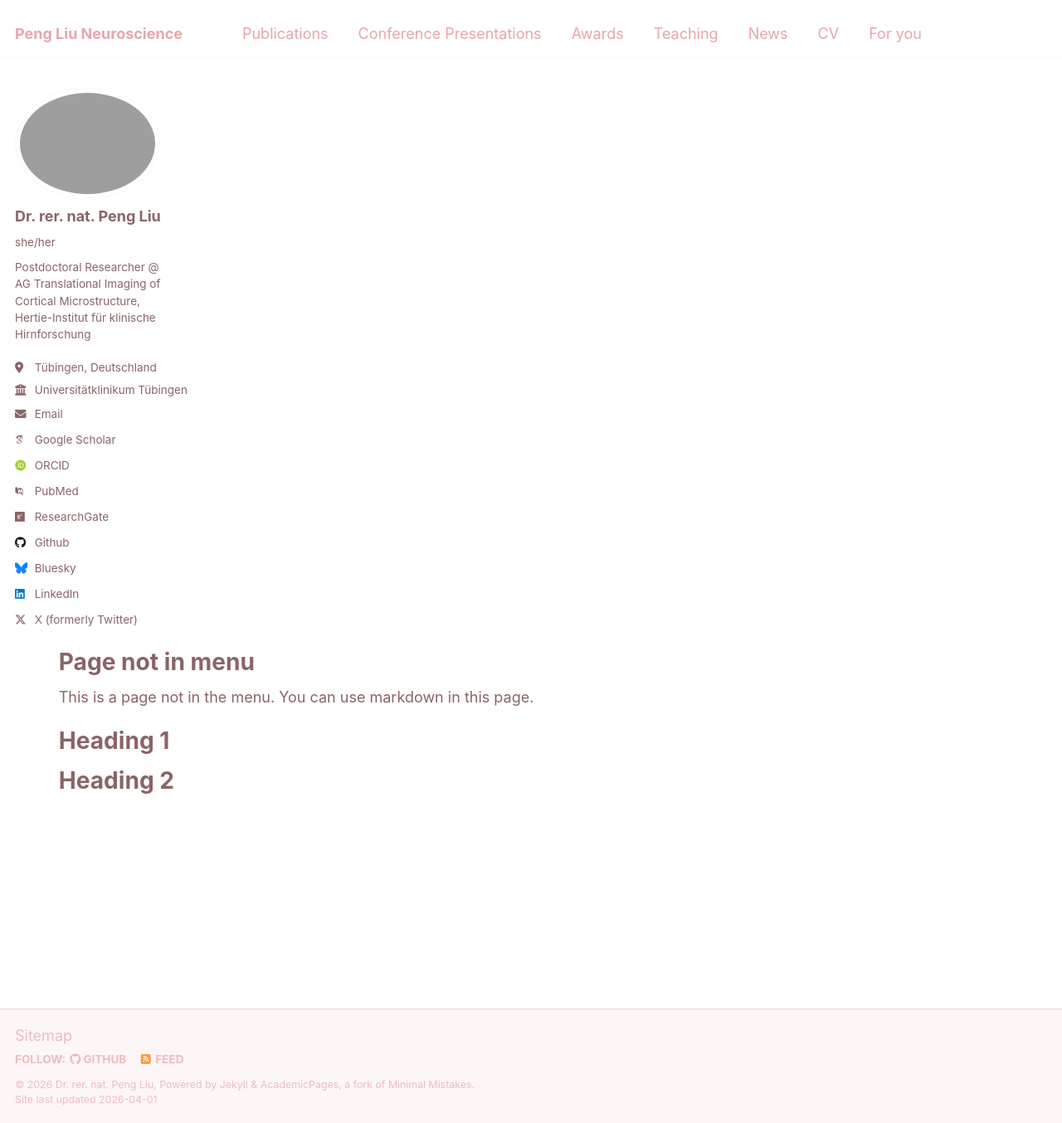
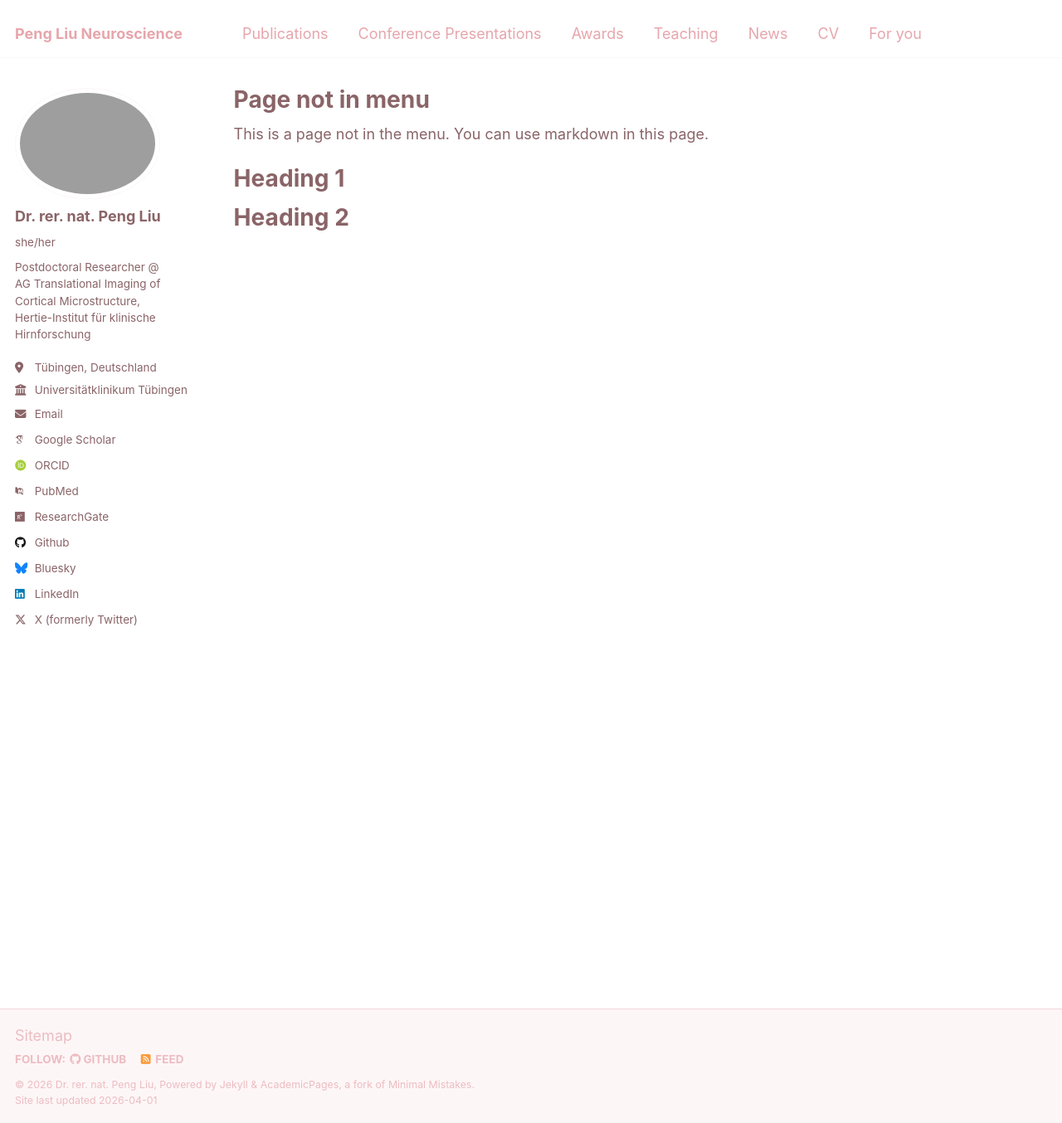
Before and after one commit to PengLiu1120/pengliu, a Jekyll site: the page built from _pages/non-menu-page.md, in a window 1280 px wide and 1354 px high. Shown: the whole window at 83% size. Built offline with Jekyll 4.4.1, drawn with Linux system fonts in a browser that asks for light colours; some web fonts are replaced.

Commit message:
Update _page.scss

```diff
--- a/_sass/_page.scss
+++ b/_sass/_page.scss
@@ -406,9 +406,3 @@
   font-size: $type-size-6;
   text-transform: uppercase;
 }
-
-.page {
-  float: none !important;
-  width: 100% !important;
-  padding-right: 0 !important;
-}
```
